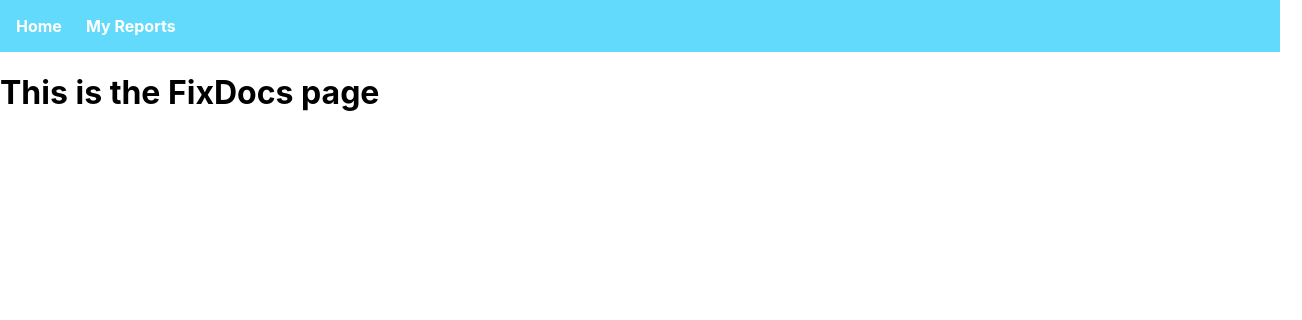
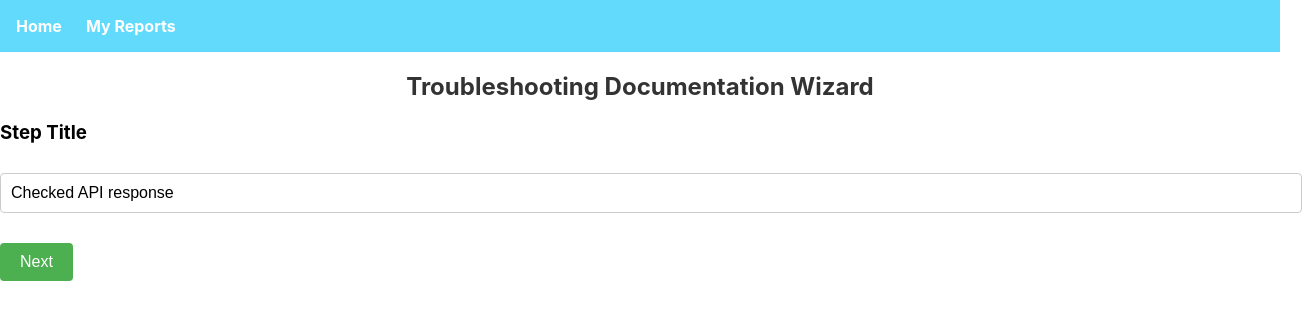
Before and after one commit to hientran-sudo/FixLog, a React (Create React App) app in the folder client/: page /fixdocs in a window 1280 px wide. Shown: the top 320 px of the page, 1302 px wide, since content can reach past the window. Built offline with nearby package versions, Linux system fonts and the light colour scheme.

Commit message:
fixdocs page

```diff
--- a/client/src/App.tsx
+++ b/client/src/App.tsx
@@ -3,7 +3,7 @@ import { BrowserRouter as Router, Routes, Route,  Link } from 'react-router-dom'
 
 import MyReports from './pages/MyReports';
 import BugReports from './pages/BugReports/BugReports';
-import FixDocs from './pages/FixDocs';
+import FixDocs from './pages/FixDocs/FixDocs';
 import HomePage from './HomePage';
 import './App.css';
 
--- /dev/null
+++ b/client/src/pages/FixDocs/FixDocs.tsx
@@ -0,0 +1,150 @@
+import React, { useState } from "react";
+/*import './FixDocs.css';*/
+
+function FixDocsWizard() {
+  const [step, setStep] = useState(0);
+  const [formData, setFormData] = useState({
+    stepTitle: "Checked API response", // Default Title
+    actionDescription: "Sent request using Postman to the endpoint", // Default Action Description
+    outcome: "Received 500 server error", // Default Outcome
+    attachments: "", // Default Attachments
+    isVerified: false, // Default Verified state
+    outcomeStatus: "Resolved", // Default Outcome Status
+  });
+
+  const [submitted, setSubmitted] = useState(false); // To track if the form is submitted
+
+  const steps = [
+    {
+      title: "Step Title",
+      content: (
+        <input
+          type="text"
+          placeholder="Enter step title"
+          value={formData.stepTitle}
+          onChange={(e) => setFormData({ ...formData, stepTitle: e.target.value })}
+        />
+      ),
+    },
+    {
+      title: "Action Description",
+      content: (
+        <textarea
+          placeholder="Describe the action taken"
+          value={formData.actionDescription}
+          onChange={(e) => setFormData({ ...formData, actionDescription: e.target.value })}
+        />
+      ),
+    },
+    {
+      title: "Outcome",
+      content: (
+        <textarea
+          placeholder="Describe the outcome of the action"
+          value={formData.outcome}
+          onChange={(e) => setFormData({ ...formData, outcome: e.target.value })}
+        />
+      ),
+    },
+    /*
+    {
+      title: "Attachments",
+      content: (
+        <input
+          type="file"
+          multiple
+          onChange={(e) => setFormData({ ...formData, attachments: e.target.files })}
+        />
+      ),
+    },
+    */
+    {
+      title: "Step Verification",
+      content: (
+        <div>
+          <label>
+            Step Verified?
+            <input
+              type="checkbox"
+              checked={formData.isVerified}
+              onChange={(e) => setFormData({ ...formData, isVerified: e.target.checked })}
+            />
+          </label>
+        </div>
+      ),
+    },
+    {
+      title: "Outcome Status",
+      content: (
+        <select
+          value={formData.outcomeStatus}
+          onChange={(e) => setFormData({ ...formData, outcomeStatus: e.target.value })}
+        >
+          <option value="Resolved">Resolved</option>
+          <option value="Need More Info">Need More Info</option>
+          <option value="Escalated">Escalated</option>
+        </select>
+      ),
+    },
+    {
+      title: "Review & Submit",
+      content: (
+        <div>
+          <pre>{JSON.stringify(formData, null, 2)}</pre>
+        </div>
+      ),
+    },
+  ];
+
+  const handleNext = () => {
+    if (step < steps.length - 1) setStep(step + 1);
+  };
+
+  const handleBack = () => {
+    if (step > 0) setStep(step - 1);
+  };
+
+  const handleSubmit = () => {
+    setSubmitted(true); // Mark the form as submitted
+  };
+
+  if (submitted) {
+    return (
+      <div className="submission-success">
+        <h3>Documentation Submitted!</h3>
+        <p>Your troubleshooting documentation has been successfully submitted.</p>
+        <p>
+          <a href="/home" className="btn-home">Return to Home</a>
+        </p>
+      </div>
+    );
+  }
+
+  return (
+    <div className="fix-docs-wizard">
+      <h2>Troubleshooting Documentation Wizard</h2>
+      <div className="step">
+        <h3>{steps[step].title}</h3>
+        {steps[step].content}
+      </div>
+      <div className="navigation">
+        {step > 0 && (
+          <button onClick={handleBack} className="btn-back">
+            Back
+          </button>
+        )}
+        {step < steps.length - 1 ? (
+          <button onClick={handleNext} className="btn-next">
+            Next
+          </button>
+        ) : (
+          <button onClick={handleSubmit} className="btn-submit">
+            Submit
+          </button>
+        )}
+      </div>
+    </div>
+  );
+}
+
+export default FixDocsWizard;
```
